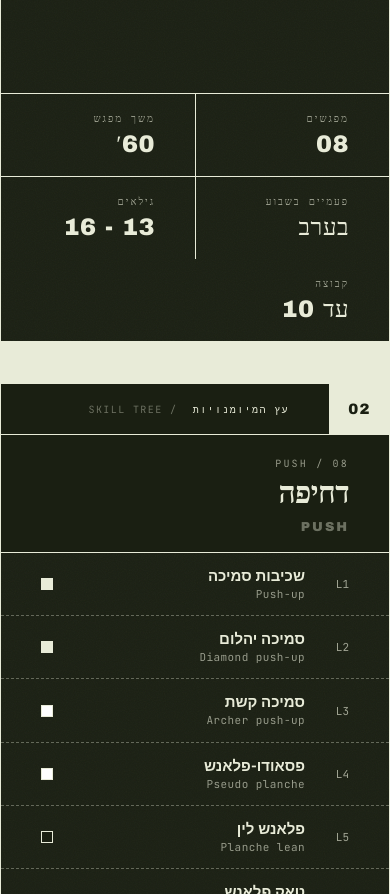
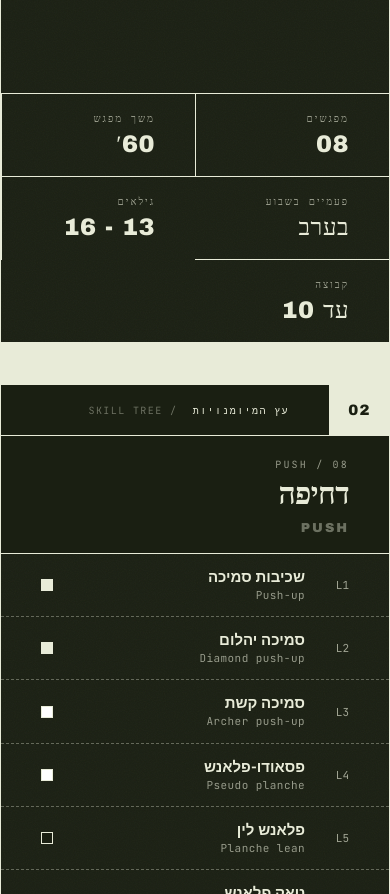
Before and after one commit to Eliyahou/calisthenix, a plain HTML site: page index.html in a window 390 px wide. Shown: the part 985-1879 px from the top of the page. Drawn offline with nearby package versions, Linux system fonts and the light colour scheme; a web font is replaced by a local one.

Commit message:
Update index.html

```diff
--- a/index.html
+++ b/index.html
@@ -453,8 +453,8 @@
     .about, .contact { grid-template-columns: 1fr; }
     .about .photo-wrap, .contact .info { border-inline-end: 0; border-bottom: var(--rule-w) solid var(--rule); }
     .hero-meta { grid-template-columns: 1fr 1fr; }
-    .hero-meta > div:nth-child(-n+2) { border-bottom: var(--rule-w) solid var(--rule); }
-    .hero-meta > div:nth-child(2n) { border-inline-end: 0; }
+    .hero-meta > div:nth-child(-n+3) { border-bottom: var(--rule-w) solid var(--rule); }
+    .hero-meta > div:nth-child(3n) { border-inline-end: 0; }
     .nav-left { display: none; }
     .nav { grid-template-columns: 1fr auto; }
     .form .row { grid-template-columns: 1fr; }
```
